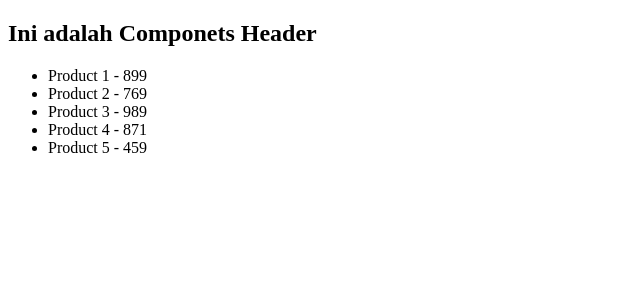
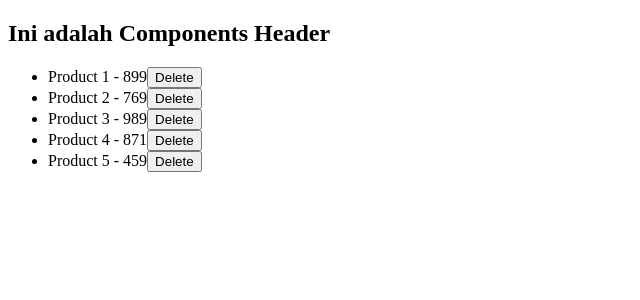
Before and after one commit to ujangaris/reacthooks, a React (Create React App) app: page / in a window 1280 px wide. Shown: the top 300 px of the page, without its empty margins (0-640 px from the left). Built offline with nearby package versions, Linux system fonts and the light colour scheme.

Commit message:
porps | memparsing data dari component anak ke component induk menggunakan props sebagai function

```diff
--- a/src/App.js
+++ b/src/App.js
@@ -1,8 +1,9 @@
 import { useState } from "react";
-import Header from "./comopents/Header";
+import Header from "./components/Header";
+import ProductList from "./components/ProductList";
 
 function App() {
-  const [products, setProdducts] = useState([
+  const [products, setProducts] = useState([
     { id: 1, title: "Product 1", price: 899 },
     { id: 2, title: "Product 2", price: 769 },
     { id: 3, title: "Product 3", price: 989 },
@@ -10,16 +11,15 @@ function App() {
     { id: 5, title: "Product 5", price: 459 },
   ]);
 
+  const deleteProduct = (productId) => {
+    const newProducts = products.filter((product) => product.id !== productId);
+    setProducts(newProducts);
+  };
+
   return (
     <div className="App">
       <Header />
-      <ul>
-        {products.map((product) => (
-          <li key={product.id}>
-            {product.title} - {product.price}
-          </li>
-        ))}
-      </ul>
+      <ProductList products={products} deleteProduct={deleteProduct} />
     </div>
   );
 }
--- a/src/comopents/Header.js
+++ b/src/components/Header.js
@@ -2,7 +2,7 @@
 const Header = () => {
   return (
     <div>
-      <h2>Ini adalah Componets Header</h2>
+      <h2>Ini adalah Components Header</h2>
     </div>
   );
 };
--- /dev/null
+++ b/src/components/ProductList.js
@@ -0,0 +1,18 @@
+//rafce
+
+const ProductList = ({products, deleteProduct}) => {
+  return (
+    <div>
+      <ul>
+        {products.map((product) => (
+          <li key={product.id}>
+            {product.title} - {product.price}
+            <button onClick={()=> deleteProduct(product.id)}>Delete</button>
+          </li>
+        ))}
+      </ul>
+    </div>
+  );
+};
+
+export default ProductList;
```
